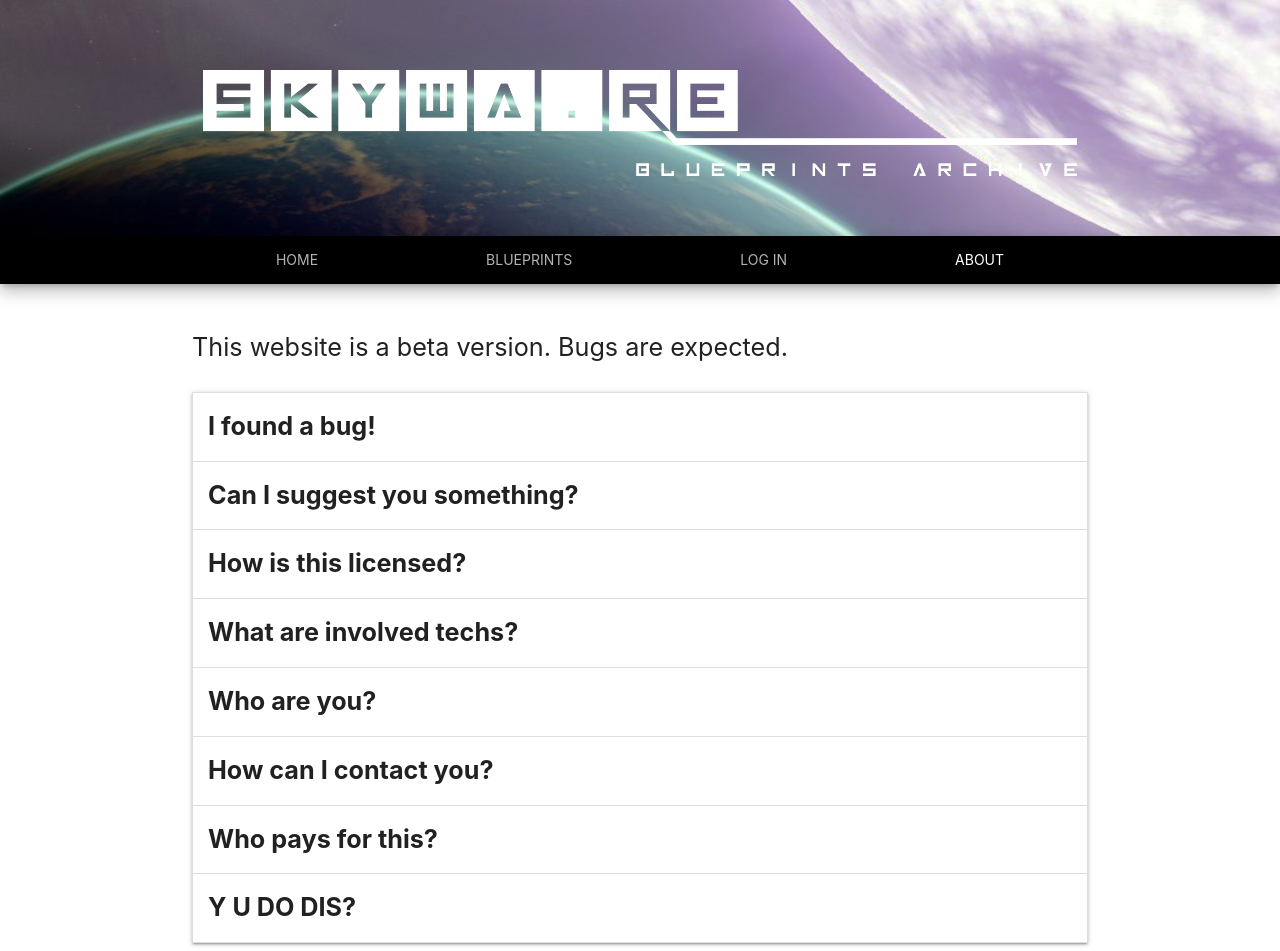
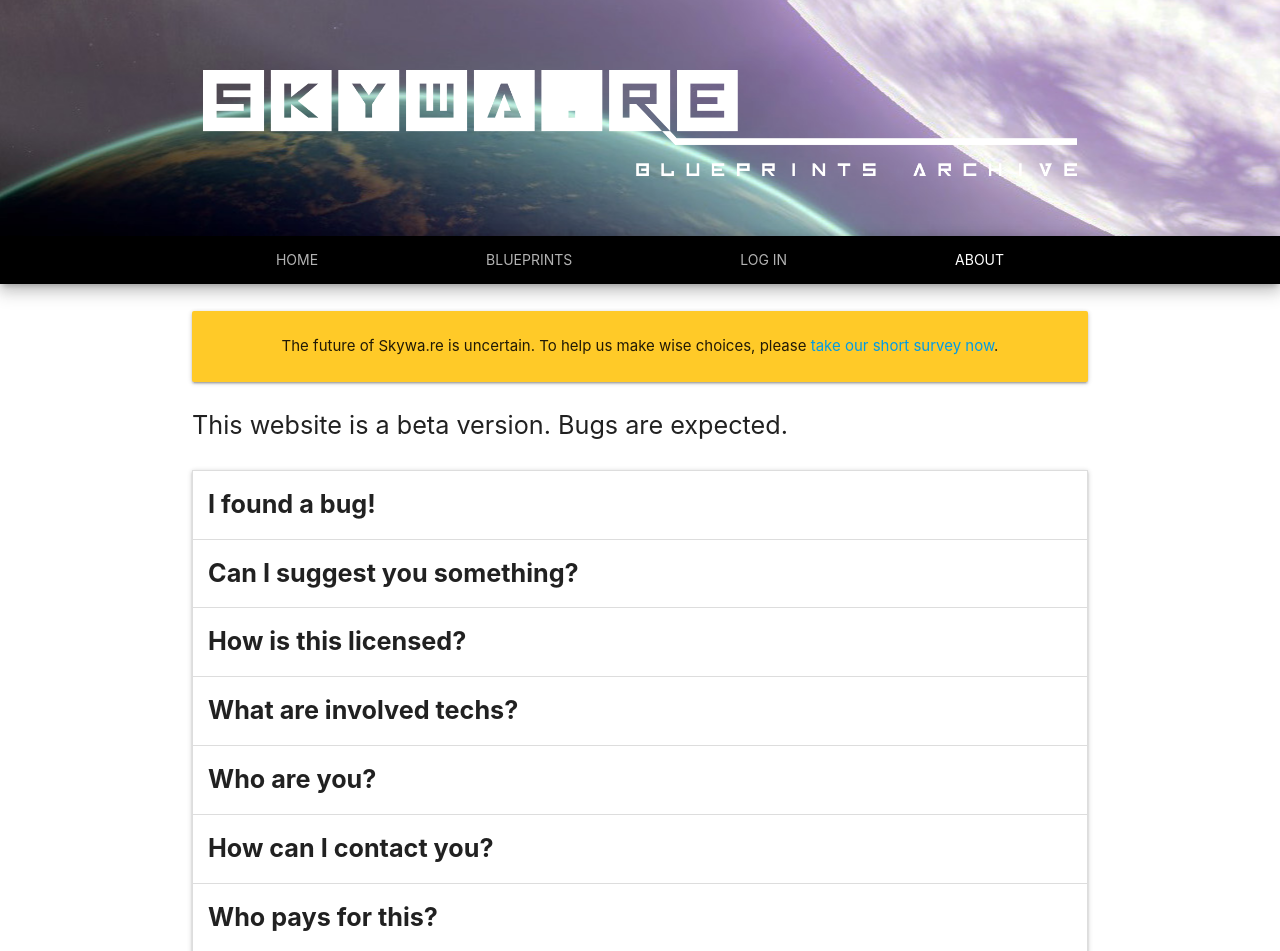
Before and after one commit to LeMinaw/skywarehouse, a Django app: page /about in a window 1280 px wide. Shown: the top 951 px of the page. Run offline with Django 3.2, Linux system fonts and the light colour scheme; some libraries are stand-ins or nearby versions.

Commit message:
add survey header

```diff
--- a/templates/skywarehouse/base.html
+++ b/templates/skywarehouse/base.html
@@ -51,6 +51,12 @@
     </header>
     <main>
       <div class="container">
+        <div class="card-panel amber lighten-1 center-align">
+          <span>
+            The future of Skywa.re is uncertain. To help us make wise choices, please
+            <a href="https://forms.gle/RLzjvmns1ZQ9zKS26">take our short survey now</a>.
+          </span>
+        </div>
         {% block content %}{% endblock %}
       </div>
     </main>
```
